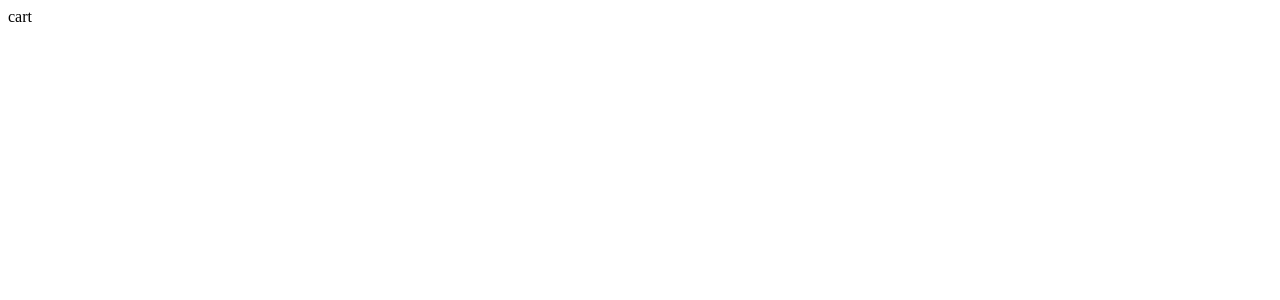
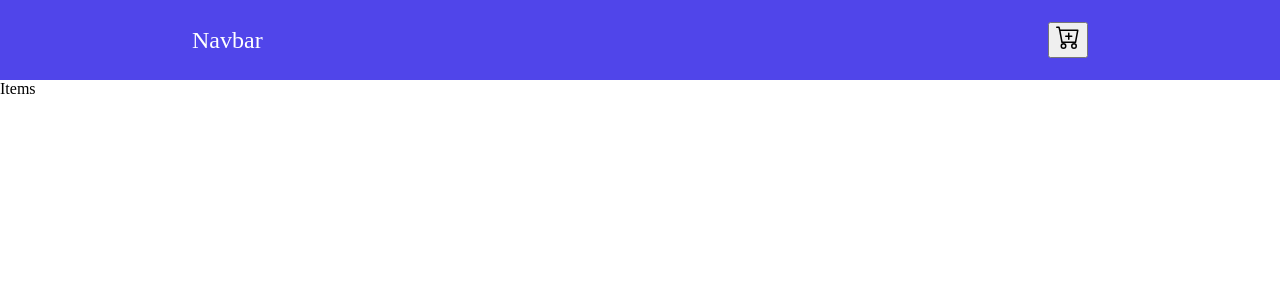
Before and after one commit to gyanendrapoudel/React-Cart, a React (Vite) app: page / in a window 1280 px wide. Shown: the top 300 px of the page. Built offline with nearby package versions, Linux system fonts and the light colour scheme.

Commit message:
Navbar added

```diff
--- a/package.json
+++ b/package.json
@@ -11,7 +11,8 @@
   },
   "dependencies": {
     "react": "^18.3.1",
-    "react-dom": "^18.3.1"
+    "react-dom": "^18.3.1",
+    "react-icons": "^5.2.1"
   },
   "devDependencies": {
     "@types/react": "^18.3.3",
--- a/src/App.css
+++ b/src/App.css
@@ -0,0 +1,29 @@
+body{
+    margin: 0;
+    padding: 0;
+    box-sizing: border-box;
+}
+.navbar{
+    background-color: rgb(80, 69, 234);
+    color: white;
+    height: 10vh;
+    display: flex;
+
+}
+.nav{
+   width: 70%;
+   margin: 0 auto;
+   display: flex;
+   justify-content: space-between;
+   align-items: center;
+
+}
+.nav-heading, .cart-btn{
+    font-size: 1.5rem;
+    font-weight: 500;
+    cursor: pointer;
+    transition: all linear 0.3s;
+}
+.nav-heading:hover, .cart-btn:hover{
+  transform: scale(1.05);
+}
--- a/src/App.jsx
+++ b/src/App.jsx
@@ -1,11 +1,12 @@
-
+import Navbar from './components/Navbar'
+import Items from './components/Items'
 import './App.css'
-
 function App() {
 
   return (
     <>
-    cart
+     <Navbar/>
+     <Items/>
     </>
   )
 }
--- /dev/null
+++ b/src/components/Items.jsx
@@ -0,0 +1,6 @@
+const Items = () => {
+  return (
+    <div className="items">Items</div>
+  )
+}
+export default Items
--- /dev/null
+++ b/src/components/Navbar.jsx
@@ -0,0 +1,12 @@
+import { BsCartPlus } from 'react-icons/bs'
+const Navbar = () => {
+  return (
+    <div className="navbar">
+      <div className="nav">
+        <p className='nav-heading'>Navbar</p>
+        <button className='cart-btn'> <BsCartPlus /> </button>
+      </div>
+    </div>
+  )
+}
+export default Navbar
```
Also changed, not shown: 2 other files (tests, documents, lock files or other folders).
